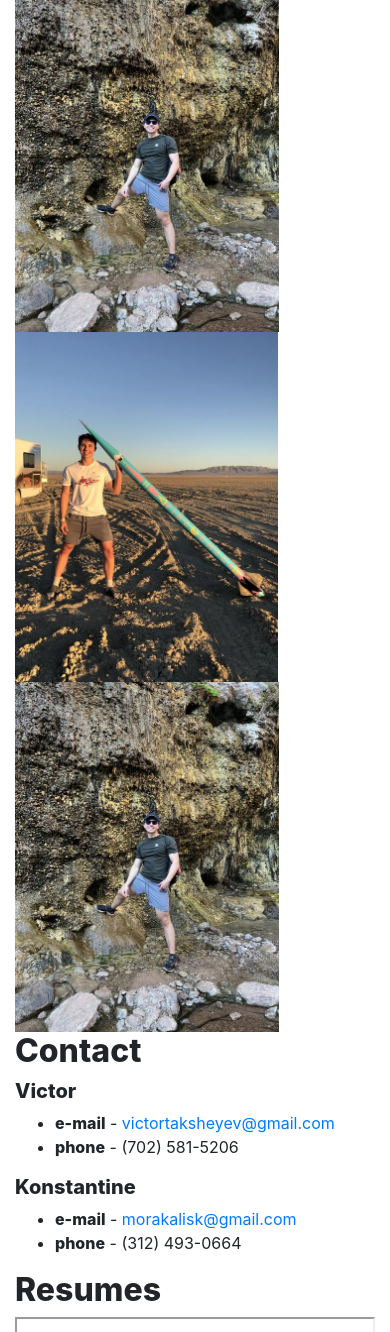
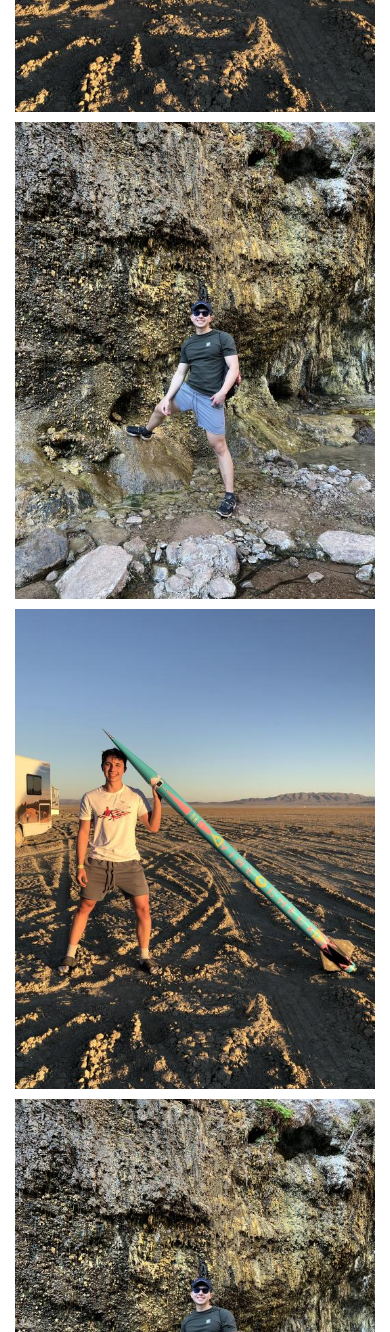
Before and after one commit to victortaksheyev/housing_site, a plain HTML site: page index.html in a window 390 px wide. Shown: the part 2240-3572 px from the top of the page. Drawn offline with nearby package versions, Linux system fonts and the light colour scheme.

Commit message:
update mobile display:

```diff
--- a/index.html
+++ b/index.html
@@ -58,16 +58,16 @@ Please feel free to contact me or Konstantine if you’d like to know more about
                             </div>
                         </div>
                         <div class="col-sm-12 col-md-3">
-                            <img src="imgs/about_vic1.png" height="350">
+                            <img class="img-fluid myImage" style="padding-bottom: 10px;" src="imgs/about_vic1.png">
                         </div>
                         <div class="col-sm-12 col-md-3">
-                            <img src="imgs/about_vic2.png"  height="350">
+                            <img class="img-fluid myImage" style="padding-bottom: 10px;" src="imgs/about_vic2.png">
                         </div>
                         <div class="col-sm-12 col-md-3">
-                            <img src="imgs/about_vic1.png" height="350">
+                            <img class="img-fluid myImage" style="padding-bottom: 10px;" src="imgs/about_vic1.png">
                         </div>
                         <div class="col-sm-12 col-md-3">
-                            <img src="imgs/about_vic2.png"  height="350">
+                            <img class="img-fluid myImage" style="padding-bottom: 10px;" src="imgs/about_vic2.png">
 
                         </div>
                         <div class="col-sm-12 ">
```
